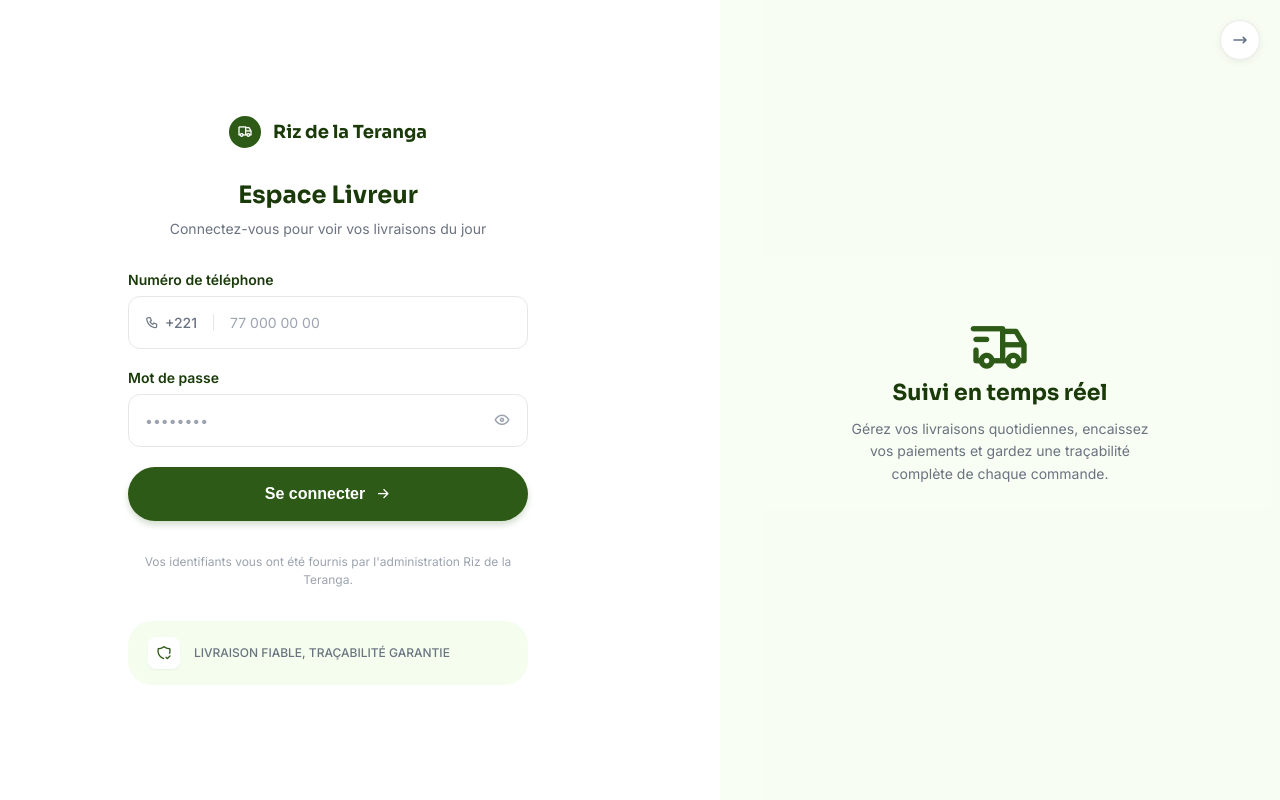
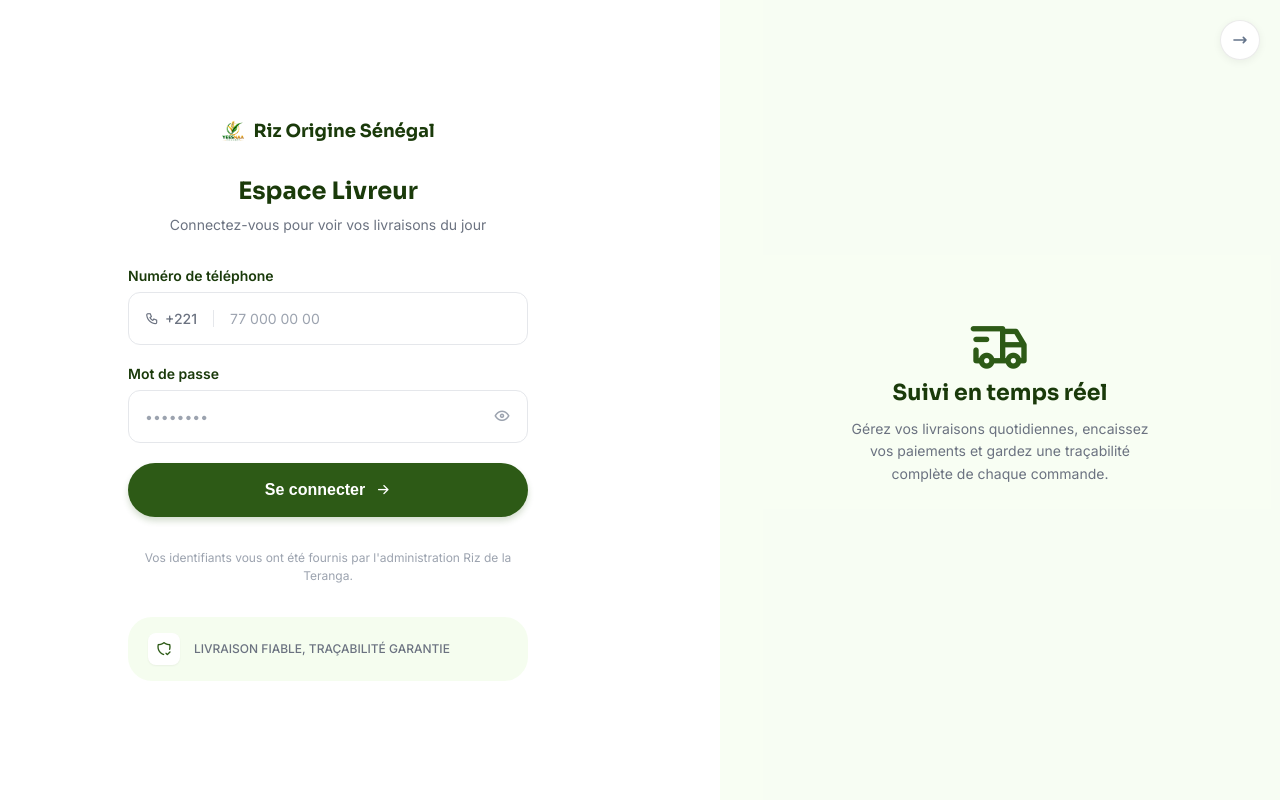
Before and after one commit to FatoumataDRAME25/yess-naa-connect, a Django app: page /livreur/connexion/ in a window 1280 px wide. Run offline with Django 5.2, Linux system fonts and the light colour scheme; some libraries are stand-ins or nearby versions.

Commit message:
Changement des noms et du logo yeesnaa

```diff
--- a/livreur/forms.py
+++ b/livreur/forms.py
@@ -1,4 +1,5 @@
 from django import forms
+import re
 
 
 class LivreurLoginForm(forms.Form):
@@ -14,3 +15,13 @@ class LivreurLoginForm(forms.Form):
     password = forms.CharField(
         widget=forms.PasswordInput(attrs={'placeholder': '••••••••'})
     )
+
+    def clean_telephone(self):
+        """Retire les espaces présents dans le numéro saisi."""
+        telephone = self.cleaned_data['telephone']
+        return re.sub(r'\s+', '', telephone)
+
+    def clean_password(self):
+        """Retire les espaces saisis dans le mot de passe du livreur."""
+        password = self.cleaned_data['password']
+        return re.sub(r'\s+', '', password)
--- a/livreur/static/livreur/css/connexion.css
+++ b/livreur/static/livreur/css/connexion.css
@@ -33,30 +33,26 @@
      display: flex;
      align-items: center;
      justify-content: center;
-     gap: 12px;
+     gap: 8px;
  }
 
- .brand-icon {
-     width: 32px;
-     height: 32px;
-     background: #2d5a16;
-     border-radius: 50%;
-     display: flex;
-     align-items: center;
-     justify-content: center;
-     flex-shrink: 0;
- }
-
- .brand-icon i {
-     font-size: 16px;
-     color: #fff;
+ .brand-logo {
+     display: block;
+     width: 24px;
+     height: 24px;
+     max-width: 24px;
+     max-height: 24px;
+     object-fit: contain;
+     flex: 0 0 auto;
  }
 
  .brand h1 {
      font-family: 'Sora', sans-serif;
-     font-size: 18px;
+     font-size: clamp(14px, 4.2vw, 18px);
      font-weight: 700;
      color: #1a3a0a;
+     line-height: 1.25;
+     min-width: 0;
  }
 
  /* ── Heading ── */
--- a/livreur/templates/livreur/connexion.html
+++ b/livreur/templates/livreur/connexion.html
@@ -7,7 +7,7 @@
   <title>Connexion — Riz de la Teranga</title>
   <link href="https://fonts.googleapis.com/css2?family=Inter:wght@400;500;600;700&family=Sora:wght@700&display=swap" rel="stylesheet" />
   <link rel="stylesheet" href="https://cdn.jsdelivr.net/npm/@tabler/icons-webfont@latest/tabler-icons.min.css" />
-  <link rel="stylesheet" href="{% static 'livreur/css/connexion.css' %}">
+  <link rel="stylesheet" href="{% static 'livreur/css/connexion.css' %}?v=2">
 </head>
 <body>
 
@@ -30,8 +30,8 @@
     <div class="login-card">
 
       <div class="brand">
-        <div class="brand-icon"><i class="ti ti-truck"></i></div>
-        <h1>Riz de la Teranga</h1>
+        <img class="brand-logo" src="{% static 'images/YEESNAA_CONNECT_LOGO (1).png' %}" alt="Logo Yeesnaa Connect">
+        <h1>Riz Origine Sénégal</h1>
       </div>
 
       <div class="heading">
```
Also changed, not shown: livreur/static/images/YEESNAA_CONNECT_LOGO (1).png (added).
